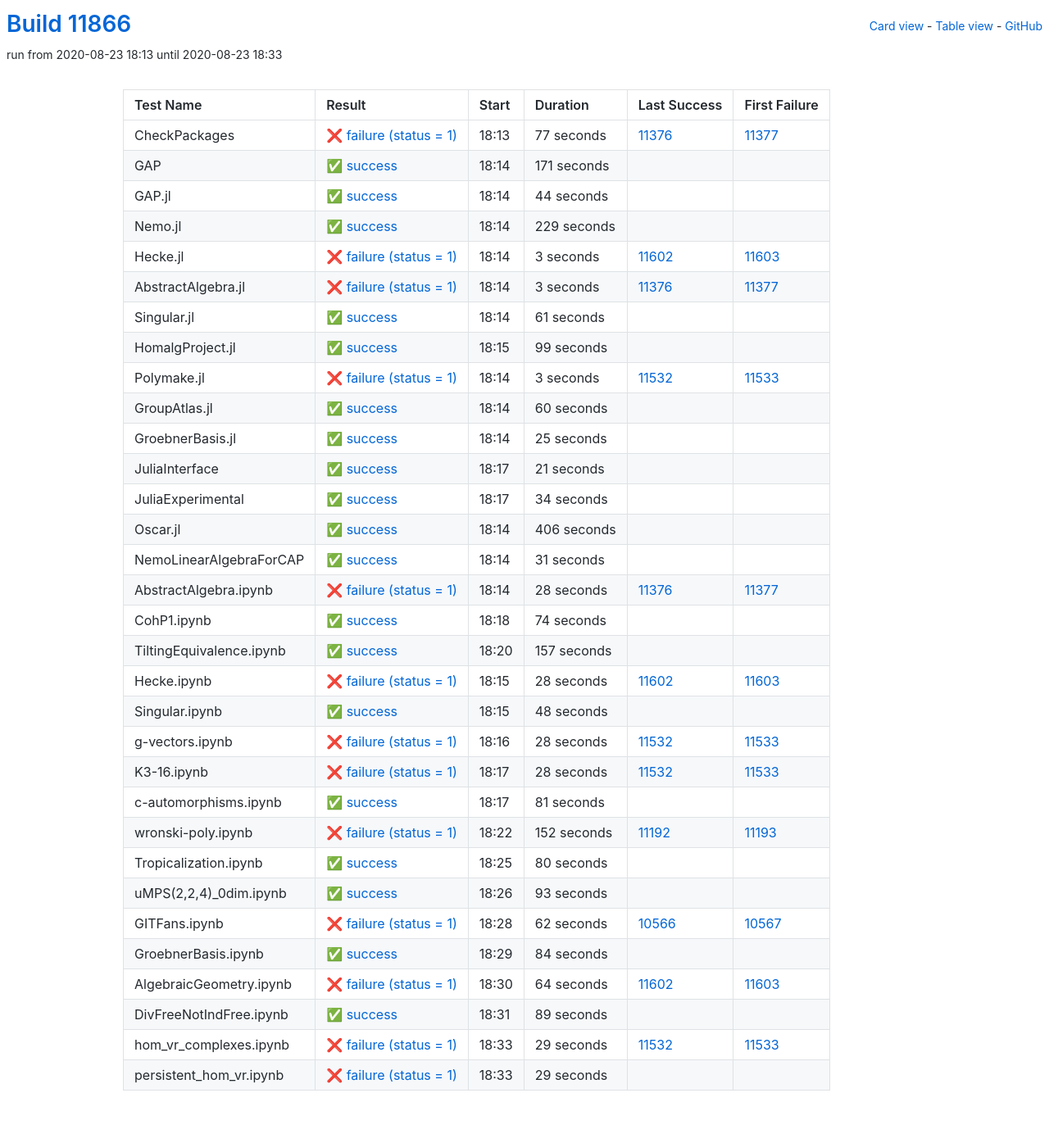
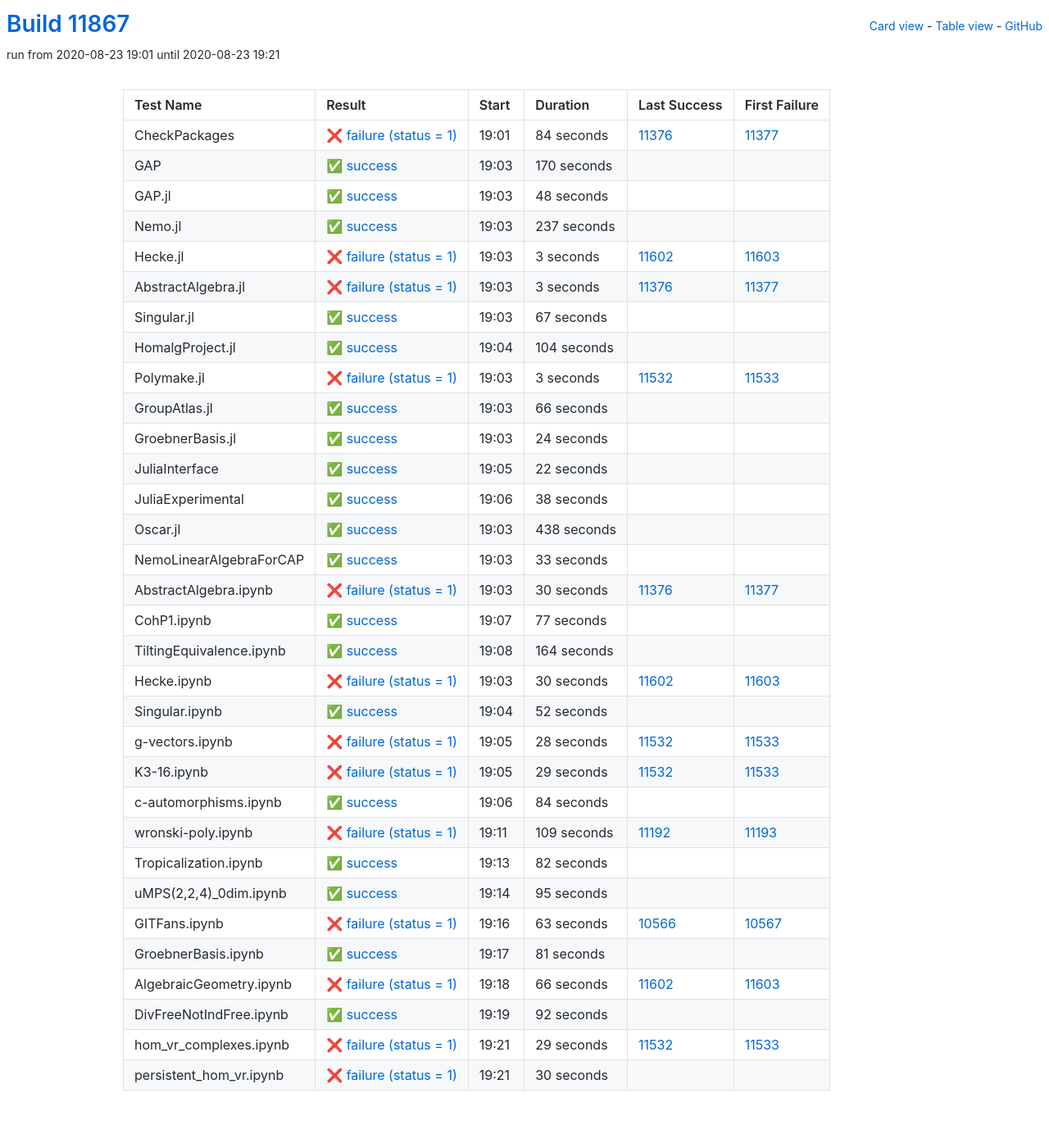
Before and after one commit to oscar-system/oscar-ci-status, a Jekyll site: the page built from table.html, in a window 1280 px wide. Shown: the whole page at 82% size. Built offline with Jekyll 4.4.1, drawn with Linux system fonts in a browser that asks for light colours.

Commit message:
Build #11867

```diff
--- a/_data/ci.yml
+++ b/_data/ci.yml
@@ -1,6 +1,6 @@
 ---
-build: 11866
-build_url: https://oscarci.mathematik.uni-kl.de/job/oscar/11866/
+build: 11867
+build_url: https://oscarci.mathematik.uni-kl.de/job/oscar/11867/
 job: oscar
 organization: oscar-system
 repo: oscar-ci-status
@@ -8,56 +8,56 @@
 tests:
 - name: CheckPackages
   id: checkpackages
-  log: https://oscarci.mathematik.uni-kl.de/job/oscar/11866/artifact/logs/build-11866/CheckPackages.log
-  start: 2020-08-23 18:13
+  log: https://oscarci.mathematik.uni-kl.de/job/oscar/11867/artifact/logs/build-11867/CheckPackages.log
+  start: 2020-08-23 19:01
   success: false
   exitcode: 1
   status: failure
-  duration: 77
+  duration: 84
   last_success: 11376
   last_success_url: https://oscarci.mathematik.uni-kl.de/job/oscar/11376/
   first_failure: 11377
   first_failure_url: https://oscarci.mathematik.uni-kl.de/job/oscar/11377/
 - name: GAP
   id: gap
-  log: https://oscarci.mathematik.uni-kl.de/job/oscar/11866/artifact/logs/build-11866/GAP.log
-  start: 2020-08-23 18:14
+  log: https://oscarci.mathematik.uni-kl.de/job/oscar/11867/artifact/logs/build-11867/GAP.log
+  start: 2020-08-23 19:03
   success: true
   exitcode: 0
   status: success
-  duration: 171
+  duration: 170
   last_success: false
   last_success_url:
   first_failure: false
   first_failure_url:
 - name: GAP.jl
   id: gap-jl
-  log: https://oscarci.mathematik.uni-kl.de/job/oscar/11866/artifact/logs/build-11866/GAP.jl.log
-  start: 2020-08-23 18:14
+  log: https://oscarci.mathematik.uni-kl.de/job/oscar/11867/artifact/logs/build-11867/GAP.jl.log
+  start: 2020-08-23 19:03
   success: true
   exitcode: 0
   status: success
-  duration: 44
+  duration: 48
   last_success: false
   last_success_url:
   first_failure: false
   first_failure_url:
 - name: Nemo.jl
   id: nemo-jl
-  log: https://oscarci.mathematik.uni-kl.de/job/oscar/11866/artifact/logs/build-11866/Nemo.jl.log
-  start: 2020-08-23 18:14
+  log: https://oscarci.mathematik.uni-kl.de/job/oscar/11867/artifact/logs/build-11867/Nemo.jl.log
+  start: 2020-08-23 19:03
   success: true
   exitcode: 0
   status: success
-  duration: 229
+  duration: 237
   last_success: false
   last_success_url:
   first_failure: false
   first_failure_url:
 - name: Hecke.jl
   id: hecke-jl
-  log: https://oscarci.mathematik.uni-kl.de/job/oscar/11866/artifact/logs/build-11866/Hecke.jl.log
-  start: 2020-08-23 18:14
+  log: https://oscarci.mathematik.uni-kl.de/job/oscar/11867/artifact/logs/build-11867/Hecke.jl.log
+  start: 2020-08-23 19:03
   success: false
   exitcode: 1
   status: failure
@@ -68,8 +68,8 @@
   first_failure_url: https://oscarci.mathematik.uni-kl.de/job/oscar/11603/
 - name: AbstractAlgebra.jl
   id: abstractalgebra-jl
-  log: https://oscarci.mathematik.uni-kl.de/job/oscar/11866/artifact/logs/build-11866/AbstractAlgebra.jl.log
-  start: 2020-08-23 18:14
+  log: https://oscarci.mathematik.uni-kl.de/job/oscar/11867/artifact/logs/build-11867/AbstractAlgebra.jl.log
+  start: 2020-08-23 19:03
   success: false
   exitcode: 1
   status: failure
@@ -80,32 +80,32 @@
   first_failure_url: https://oscarci.mathematik.uni-kl.de/job/oscar/11377/
 - name: Singular.jl
   id: singular-jl
-  log: https://oscarci.mathematik.uni-kl.de/job/oscar/11866/artifact/logs/build-11866/Singular.jl.log
-  start: 2020-08-23 18:14
+  log: https://oscarci.mathematik.uni-kl.de/job/oscar/11867/artifact/logs/build-11867/Singular.jl.log
+  start: 2020-08-23 19:03
   success: true
   exitcode: 0
   status: success
-  duration: 61
+  duration: 67
   last_success: false
   last_success_url:
   first_failure: false
   first_failure_url:
 - name: HomalgProject.jl
   id: homalgproject-jl
-  log: https://oscarci.mathematik.uni-kl.de/job/oscar/11866/artifact/logs/build-11866/HomalgProject.jl.log
-  start: 2020-08-23 18:15
+  log: https://oscarci.mathematik.uni-kl.de/job/oscar/11867/artifact/logs/build-11867/HomalgProject.jl.log
+  start: 2020-08-23 19:04
   success: true
   exitcode: 0
   status: success
-  duration: 99
+  duration: 104
   last_success: false
   last_success_url:
   first_failure: false
   first_failure_url:
 - name: Polymake.jl
   id: polymake-jl
-  log: https://oscarci.mathematik.uni-kl.de/job/oscar/11866/artifact/logs/build-11866/Polymake.jl.log
-  start: 2020-08-23 18:14
+  log: https://oscarci.mathematik.uni-kl.de/job/oscar/11867/artifact/logs/build-11867/Polymake.jl.log
+  start: 2020-08-23 19:03
   success: false
   exitcode: 1
   status: failure
@@ -116,140 +116,140 @@
   first_failure_url: https://oscarci.mathematik.uni-kl.de/job/oscar/11533/
 - name: GroupAtlas.jl
   id: groupatlas-jl
-  log: https://oscarci.mathematik.uni-kl.de/job/oscar/11866/artifact/logs/build-11866/GroupAtlas.jl.log
-  start: 2020-08-23 18:14
+  log: https://oscarci.mathematik.uni-kl.de/job/oscar/11867/artifact/logs/build-11867/GroupAtlas.jl.log
+  start: 2020-08-23 19:03
   success: true
   exitcode: 0
   status: success
-  duration: 60
+  duration: 66
   last_success: false
   last_success_url:
   first_failure: false
   first_failure_url:
 - name: GroebnerBasis.jl
   id: groebnerbasis-jl
-  log: https://oscarci.mathematik.uni-kl.de/job/oscar/11866/artifact/logs/build-11866/GroebnerBasis.jl.log
-  start: 2020-08-23 18:14
+  log: https://oscarci.mathematik.uni-kl.de/job/oscar/11867/artifact/logs/build-11867/GroebnerBasis.jl.log
+  start: 2020-08-23 19:03
   success: true
   exitcode: 0
   status: success
-  duration: 25
+  duration: 24
   last_success: false
   last_success_url:
   first_failure: false
   first_failure_url:
 - name: JuliaInterface
   id: juliainterface
-  log: https://oscarci.mathematik.uni-kl.de/job/oscar/11866/artifact/logs/build-11866/JuliaInterface.log
-  start: 2020-08-23 18:17
+  log: https://oscarci.mathematik.uni-kl.de/job/oscar/11867/artifact/logs/build-11867/JuliaInterface.log
+  start: 2020-08-23 19:05
   success: true
   exitcode: 0
   status: success
-  duration: 21
+  duration: 22
   last_success: false
   last_success_url:
   first_failure: false
   first_failure_url:
 - name: JuliaExperimental
   id: juliaexperimental
-  log: https://oscarci.mathematik.uni-kl.de/job/oscar/11866/artifact/logs/build-11866/JuliaExperimental.log
-  start: 2020-08-23 18:17
+  log: https://oscarci.mathematik.uni-kl.de/job/oscar/11867/artifact/logs/build-11867/JuliaExperimental.log
+  start: 2020-08-23 19:06
   success: true
   exitcode: 0
   status: success
-  duration: 34
+  duration: 38
   last_success: false
   last_success_url:
   first_failure: false
   first_failure_url:
 - name: Oscar.jl
   id: oscar-jl
-  log: https://oscarci.mathematik.uni-kl.de/job/oscar/11866/artifact/logs/build-11866/Oscar.jl.log
-  start: 2020-08-23 18:14
+  log: https://oscarci.mathematik.uni-kl.de/job/oscar/11867/artifact/logs/build-11867/Oscar.jl.log
+  start: 2020-08-23 19:03
   success: true
   exitcode: 0
   status: success
-  duration: 406
+  duration: 438
   last_success: false
   last_success_url:
   first_failure: false
   first_failure_url:
 - name: NemoLinearAlgebraForCAP
   id: nemolinearalgebraforcap
-  log: https://oscarci.mathematik.uni-kl.de/job/oscar/11866/artifact/logs/build-11866/NemoLinearAlgebraForCAP.log
-  start: 2020-08-23 18:14
+  log: https://oscarci.mathematik.uni-kl.de/job/oscar/11867/artifact/logs/build-11867/NemoLinearAlgebraForCAP.log
+  start: 2020-08-23 19:03
   success: true
   exitcode: 0
   status: success
-  duration: 31
+  duration: 33
   last_success: false
   last_success_url:
   first_failure: false
   first_failure_url:
 - name: AbstractAlgebra.ipynb
   id: abstractalgebra-ipynb
-  log: https://oscarci.mathematik.uni-kl.de/job/oscar/11866/artifact/logs/build-11866/AbstractAlgebra.ipynb.log
-  start: 2020-08-23 18:14
+  log: https://oscarci.mathematik.uni-kl.de/job/oscar/11867/artifact/logs/build-11867/AbstractAlgebra.ipynb.log
+  start: 2020-08-23 19:03
   success: false
   exitcode: 1
   status: failure
-  duration: 28
+  duration: 30
   last_success: 11376
   last_success_url: https://oscarci.mathematik.uni-kl.de/job/oscar/11376/
   first_failure: 11377
   first_failure_url: https://oscarci.mathematik.uni-kl.de/job/oscar/11377/
 - name: CohP1.ipynb
   id: cohp1-ipynb
-  log: https://oscarci.mathematik.uni-kl.de/job/oscar/11866/artifact/logs/build-11866/CohP1.ipynb.log
-  start: 2020-08-23 18:18
+  log: https://oscarci.mathematik.uni-kl.de/job/oscar/11867/artifact/logs/build-11867/CohP1.ipynb.log
+  start: 2020-08-23 19:07
   success: true
   exitcode: 0
   status: success
-  duration: 74
+  duration: 77
   last_success: false
   last_success_url:
   first_failure: false
   first_failure_url:
 - name: TiltingEquivalence.ipynb
   id: tiltingequivalence-ipynb
-  log: https://oscarci.mathematik.uni-kl.de/job/oscar/11866/artifact/logs/build-11866/TiltingEquivalence.ipynb.log
-  start: 2020-08-23 18:20
+  log: https://oscarci.mathematik.uni-kl.de/job/oscar/11867/artifact/logs/build-11867/TiltingEquivalence.ipynb.log
+  start: 2020-08-23 19:08
   success: true
   exitcode: 0
   status: success
-  duration: 157
+  duration: 164
   last_success: false
   last_success_url:
   first_failure: false
   first_failure_url:
 - name: Hecke.ipynb
   id: hecke-ipynb
-  log: https://oscarci.mathematik.uni-kl.de/job/oscar/11866/artifact/logs/build-11866/Hecke.ipynb.log
-  start: 2020-08-23 18:15
+  log: https://oscarci.mathematik.uni-kl.de/job/oscar/11867/artifact/logs/build-11867/Hecke.ipynb.log
+  start: 2020-08-23 19:03
   success: false
   exitcode: 1
   status: failure
-  duration: 28
+  duration: 30
   last_success: 11602
   last_success_url: https://oscarci.mathematik.uni-kl.de/job/oscar/11602/
   first_failure: 11603
   first_failure_url: https://oscarci.mathematik.uni-kl.de/job/oscar/11603/
 - name: Singular.ipynb
   id: singular-ipynb
-  log: https://oscarci.mathematik.uni-kl.de/job/oscar/11866/artifact/logs/build-11866/Singular.ipynb.log
-  start: 2020-08-23 18:15
+  log: https://oscarci.mathematik.uni-kl.de/job/oscar/11867/artifact/logs/build-11867/Singular.ipynb.log
+  start: 2020-08-23 19:04
   success: true
   exitcode: 0
   status: success
-  duration: 48
+  duration: 52
   last_success: false
   last_success_url:
   first_failure: false
   first_failure_url:
 - name: g-vectors.ipynb
   id: g-vectors-ipynb
-  log: https://oscarci.mathematik.uni-kl.de/job/oscar/11866/artifact/logs/build-11866/g-vectors.ipynb.log
-  start: 2020-08-23 18:16
+  log: https://oscarci.mathematik.uni-kl.de/job/oscar/11867/artifact/logs/build-11867/g-vectors.ipynb.log
+  start: 2020-08-23 19:05
   success: false
   exitcode: 1
   status: failure
@@ -260,20 +260,80 @@
   first_failure_url: https://oscarci.mathematik.uni-kl.de/job/oscar/11533/
 - name: K3-16.ipynb
   id: k3-16-ipynb
-  log: https://oscarci.mathematik.uni-kl.de/job/oscar/11866/artifact/logs/build-11866/K3-16.ipynb.log
-  start: 2020-08-23 18:17
+  log: https://oscarci.mathematik.uni-kl.de/job/oscar/11867/artifact/logs/build-11867/K3-16.ipynb.log
+  start: 2020-08-23 19:05
   success: false
   exitcode: 1
   status: failure
-  duration: 28
+  duration: 29
   last_success: 11532
   last_success_url: https://oscarci.mathematik.uni-kl.de/job/oscar/11532/
   first_failure: 11533
   first_failure_url: https://oscarci.mathematik.uni-kl.de/job/oscar/11533/
 - name: c-automorphisms.ipynb
   id: c-automorphisms-ipynb
-  log: https://oscarci.mathematik.uni-kl.de/job/oscar/11866/artifact/logs/build-11866/c-automorphisms.ipynb.log
-  start: 2020-08-23 18:17
+  log: https://oscarci.mathematik.uni-kl.de/job/oscar/11867/artifact/logs/build-11867/c-automorphisms.ipynb.log
+  start: 2020-08-23 19:06
+  success: true
+  exitcode: 0
+  status: success
+  duration: 84
+  last_success: false
+  last_success_url:
+  first_failure: false
+  first_failure_url:
+- name: wronski-poly.ipynb
+  id: wronski-poly-ipynb
+  log: https://oscarci.mathematik.uni-kl.de/job/oscar/11867/artifact/logs/build-11867/wronski-poly.ipynb.log
+  start: 2020-08-23 19:11
+  success: false
+  exitcode: 1
+  status: failure
+  duration: 109
+  last_success: 11192
+  last_success_url: https://oscarci.mathematik.uni-kl.de/job/oscar/11192/
+  first_failure: 11193
+  first_failure_url: https://oscarci.mathematik.uni-kl.de/job/oscar/11193/
+- name: Tropicalization.ipynb
+  id: tropicalization-ipynb
+  log: https://oscarci.mathematik.uni-kl.de/job/oscar/11867/artifact/logs/build-11867/Tropicalization.ipynb.log
+  start: 2020-08-23 19:13
+  success: true
+  exitcode: 0
+  status: success
+  duration: 82
+  last_success: false
+  last_success_url:
+  first_failure: false
+  first_failure_url:
+- name: uMPS(2,2,4)_0dim.ipynb
+  id: umps-2-2-4-0dim-ipynb
+  log: https://oscarci.mathematik.uni-kl.de/job/oscar/11867/artifact/logs/build-11867/uMPS-2-2-4-_0dim.ipynb.log
+  start: 2020-08-23 19:14
+  success: true
+  exitcode: 0
+  status: success
+  duration: 95
+  last_success: false
+  last_success_url:
+  first_failure: false
+  first_failure_url:
+- name: GITFans.ipynb
+  id: gitfans-ipynb
+  log: https://oscarci.mathematik.uni-kl.de/job/oscar/11867/artifact/logs/build-11867/GITFans.ipynb.log
+  start: 2020-08-23 19:16
+  success: false
+  exitcode: 1
+  status: failure
+  duration: 63
+  last_success: 10566
+  last_success_url: https://oscarci.mathematik.uni-kl.de/job/oscar/10566/
+  first_failure: 10567
+  first_failure_url: https://oscarci.mathematik.uni-kl.de/job/oscar/10567/
+- name: GroebnerBasis.ipynb
+  id: groebnerbasis-ipynb
+  log: https://oscarci.mathematik.uni-kl.de/job/oscar/11867/artifact/logs/build-11867/GroebnerBasis.ipynb.log
+  start: 2020-08-23 19:17
   success: true
   exitcode: 0
   status: success
@@ -282,94 +342,34 @@
   last_success_url:
   first_failure: false
   first_failure_url:
-- name: wronski-poly.ipynb
-  id: wronski-poly-ipynb
-  log: https://oscarci.mathematik.uni-kl.de/job/oscar/11866/artifact/logs/build-11866/wronski-poly.ipynb.log
-  start: 2020-08-23 18:22
+- name: AlgebraicGeometry.ipynb
+  id: algebraicgeometry-ipynb
+  log: https://oscarci.mathematik.uni-kl.de/job/oscar/11867/artifact/logs/build-11867/AlgebraicGeometry.ipynb.log
+  start: 2020-08-23 19:18
   success: false
   exitcode: 1
   status: failure
-  duration: 152
-  last_success: 11192
-  last_success_url: https://oscarci.mathematik.uni-kl.de/job/oscar/11192/
-  first_failure: 11193
-  first_failure_url: https://oscarci.mathematik.uni-kl.de/job/oscar/11193/
-- name: Tropicalization.ipynb
-  id: tropicalization-ipynb
-  log: https://oscarci.mathematik.uni-kl.de/job/oscar/11866/artifact/logs/build-11866/Tropicalization.ipynb.log
-  start: 2020-08-23 18:25
-  success: true
-  exitcode: 0
-  status: success
-  duration: 80
-  last_success: false
-  last_success_url:
-  first_failure: false
-  first_failure_url:
-- name: uMPS(2,2,4)_0dim.ipynb
-  id: umps-2-2-4-0dim-ipynb
-  log: https://oscarci.mathematik.uni-kl.de/job/oscar/11866/artifact/logs/build-11866/uMPS-2-2-4-_0dim.ipynb.log
-  start: 2020-08-23 18:26
-  success: true
-  exitcode: 0
-  status: success
-  duration: 93
-  last_success: false
-  last_success_url:
-  first_failure: false
-  first_failure_url:
-- name: GITFans.ipynb
-  id: gitfans-ipynb
-  log: https://oscarci.mathematik.uni-kl.de/job/oscar/11866/artifact/logs/build-11866/GITFans.ipynb.log
-  start: 2020-08-23 18:28
-  success: false
-  exitcode: 1
-  status: failure
-  duration: 62
-  last_success: 10566
-  last_success_url: https://oscarci.mathematik.uni-kl.de/job/oscar/10566/
-  first_failure: 10567
-  first_failure_url: https://oscarci.mathematik.uni-kl.de/job/oscar/10567/
-- name: GroebnerBasis.ipynb
-  id: groebnerbasis-ipynb
-  log: https://oscarci.mathematik.uni-kl.de/job/oscar/11866/artifact/logs/build-11866/GroebnerBasis.ipynb.log
-  start: 2020-08-23 18:29
-  success: true
-  exitcode: 0
-  status: success
-  duration: 84
-  last_success: false
-  last_success_url:
-  first_failure: false
-  first_failure_url:
-- name: AlgebraicGeometry.ipynb
-  id: algebraicgeometry-ipynb
-  log: https://oscarci.mathematik.uni-kl.de/job/oscar/11866/artifact/logs/build-11866/AlgebraicGeometry.ipynb.log
-  start: 2020-08-23 18:30
-  success: false
-  exitcode: 1
-  status: failure
-  duration: 64
+  duration: 66
   last_success: 11602
   last_success_url: https://oscarci.mathematik.uni-kl.de/job/oscar/11602/
   first_failure: 11603
   first_failure_url: https://oscarci.mathematik.uni-kl.de/job/oscar/11603/
 - name: DivFreeNotIndFree.ipynb
   id: divfreenotindfree-ipynb
-  log: https://oscarci.mathematik.uni-kl.de/job/oscar/11866/artifact/logs/build-11866/DivFreeNotIndFree.ipynb.log
-  start: 2020-08-23 18:31
+  log: https://oscarci.mathematik.uni-kl.de/job/oscar/11867/artifact/logs/build-11867/DivFreeNotIndFree.ipynb.log
+  start: 2020-08-23 19:19
   success: true
   exitcode: 0
   status: success
-  duration: 89
+  duration: 92
   last_success: false
   last_success_url:
   first_failure: false
   first_failure_url:
 - name: hom_vr_complexes.ipynb
   id: hom-vr-complexes-ipynb
-  log: https://oscarci.mathematik.uni-kl.de/job/oscar/11866/artifact/logs/build-11866/hom_vr_complexes.ipynb.log
-  start: 2020-08-23 18:33
+  log: https://oscarci.mathematik.uni-kl.de/job/oscar/11867/artifact/logs/build-11867/hom_vr_complexes.ipynb.log
+  start: 2020-08-23 19:21
   success: false
   exitcode: 1
   status: failure
@@ -380,12 +380,12 @@
   first_failure_url: https://oscarci.mathematik.uni-kl.de/job/oscar/11533/
 - name: persistent_hom_vr.ipynb
   id: persistent-hom-vr-ipynb
-  log: https://oscarci.mathematik.uni-kl.de/job/oscar/11866/artifact/logs/build-11866/persistent_hom_vr.ipynb.log
-  start: 2020-08-23 18:33
+  log: https://oscarci.mathematik.uni-kl.de/job/oscar/11867/artifact/logs/build-11867/persistent_hom_vr.ipynb.log
+  start: 2020-08-23 19:21
   success: false
   exitcode: 1
   status: failure
-  duration: 29
+  duration: 30
   last_success: false
   last_success_url:
   first_failure: false
```
Also changed, not shown: README.md.
